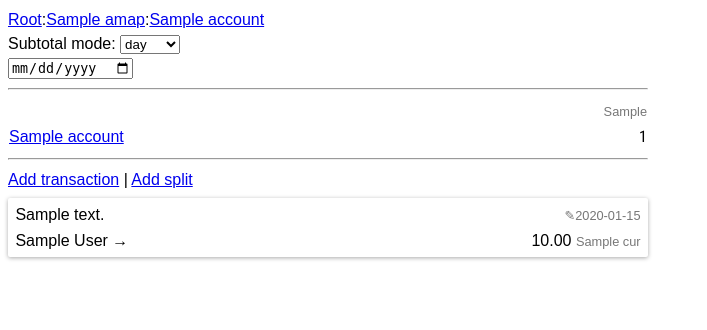
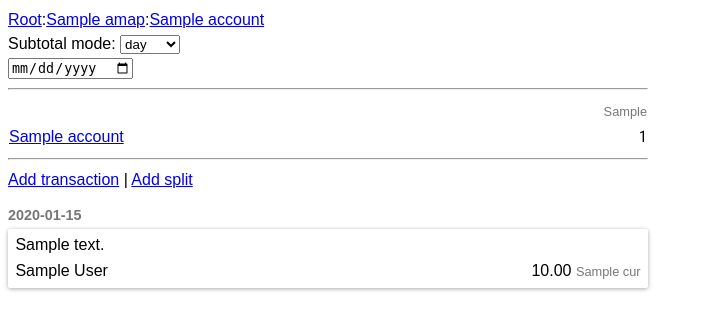
Before and after one commit to baverman/wadwise, a Python web app: template wadwise/web/templates/account/view.html in a window 1280 px wide. Shown: the top 330 px of the page, without its empty margins (0-707 px from the left). Run offline with Jinja, Linux system fonts and the light colour scheme; the template is opened without the code that fills it: most values are stand-ins (such as "Sample title", 1, 10 or a date in 2020).

Commit message:
generic vstack and card css styles

```diff
--- a/wadwise/web/templates/account/view.html
+++ b/wadwise/web/templates/account/view.html
@@ -104,24 +104,29 @@
 
 {% if account  %}
 <hr>
+<div>
     <a href="{{ url_for('transaction_edit', dest=account.aid) }}">Add transaction</a>
     | <a href="{{ url_for('transaction_edit', dest=account.aid, split=1) }}">Add split</a>
     {% if account.aid in env.joint_accounts %}
     | <a href="{{ url_for('transaction_edit', dest=account.aid + '.joint') }}">Joint</a>
     {% endif %}
+</div>
 
-<div class="transaction-list">
-{% for it in transactions %}
-<div class="transaction-item">
-    <table>
-        <tr {{ {'class': [None, 'transaction-header'][it.split], 'id': 't-' + it.tid} | xmlattr}} >
-            <td>{{ it.desc or '' }}</td>
-            <td class="tright">
-                <a href="{{ url_for('transaction_edit', tid=it.tid, dest=account.aid) }}" class="date">
-                    &#x270E;{{ it.date.date() }}
-                </a>
-            </td>
+<div class="gap gap-l"></div>
+
+<div class="vstack gap-xl" id="transaction-list">
+{% for gdt, tlist in transactions %}
+    <div>
+        <div style="font-size:90%; font-weight: bold; color: #777; line-height: 1.5; margin-bottom: 0.2em">{{ gdt.strftime('%d %B %Y') }}</div>
+        <div class="vstack">
+            {% for it in tlist %}
+            <div class="card transaction-item">
+                <table id="t-{{ it.tid }}" data-href="{{ url_for('transaction_edit', tid=it.tid, dest=account.aid) }}">
+                    {% if it.desc %}
+                        <tr {{ {'class': [None, 'transaction-header'][it.split]} | xmlattr}} >
+                            <td colspan="2">{{ it.desc }}</td>
                         </tr>
+                    {% endif %}
                     {% if it.split %}
                         {% for op_acc, op_amnt, op_cur in it.ops %}
                         <tr>
@@ -131,14 +136,28 @@
                         {% endfor %}
                     {% else %}
                         <tr>
-                <td>{{ env.amap[it.src].full_name }}&nbsp;&rarr;</td>
+                            <td>{{ env.amap[it.src].full_name }}</td>
                             <td class="tright">{{ '%.2f' % it.amount }}&nbsp;<span class="cur">{{ it.cur }}</span></td>
                         </tr>
                     {% endif %}
-        </div>
                 </table>
             </div>
             {% endfor %}
         </div>
+    </div>
+{% endfor %}
+</div>
 {% endif %}
+
+<script>
+const container = document.querySelector('#transaction-list');
+
+container.addEventListener('click', event => {
+  const target = event.target.closest('[data-href]');
+  if (target) {
+    window.location.href = target.dataset.href;
+  }
+});
+</script>
+
 {% endblock %}
--- a/wadwise/web/templates/base.html
+++ b/wadwise/web/templates/base.html
@@ -8,6 +8,12 @@
    <script src="/static/js/alpine.js" defer></script>
    <link rel="manifest" href="/static/manifest.json">
    <style>
+     @property --stack-gap {
+        syntax: "<length>";
+        inherits: false;
+        initial-value: 0;
+     }
+
      body {
         line-height: 1.5;
         font-family: Arial, sans-serif;
@@ -39,11 +45,9 @@
         display: inline-block;
      }
 
-     .transaction-item {
+     .card {
          border-radius: 2px;
          box-shadow: 0 1px 4px #aaa;
-         width: 100%;
-         margin-bottom: 0.6em;
          padding: 0.2em 0.4em;
      }
 
@@ -53,12 +57,12 @@
          border-collapse: collapse;
      }
 
+     .transaction-item td {
+         cursor: pointer;
+     }
+
      .transaction-header td {
         border-bottom: 1px solid #ddd;
-     }
-
-     .transaction-list {
-         margin-top: 0.4em;
      }
 
      .tright {
@@ -108,6 +112,35 @@
          padding: 0.5em;
          margin: 0.5em 0 0.5em 0;
      }
+
+     .vstack {
+        --stack-gap: 0.6em;
+        display: flex;
+        flex-direction: column;
+        gap: var(--stack-gap);
+     }
+
+     .gap {
+        --stack-gap: 0.6em;
+        content: "";
+        height: var(--stack-gap);
+     }
+
+     .w-100 {
+         width: 100%;
+     }
+
+     .gap-m {
+        --stack-gap: 0.6em;
+     }
+
+     .gap-l {
+        --stack-gap: 0.8em;
+     }
+
+     .gap-xl {
+        --stack-gap: 1.3em;
+     }
    </style>
 </head>
 <body>
--- a/wadwise/web/templates/import_transactions.html
+++ b/wadwise/web/templates/import_transactions.html
@@ -74,9 +74,9 @@ function tran_form() {
         <button type='submit'>Import</button>
     </p>
 
-    <div class="transaction-list">
+    <div class="vstack">
         <template x-for="(it, idx) in transactions" :key="idx">
-        <div :class="{'transaction-item': true, 'ignored': it.ignore, 'ok': !it.ignore && it.dest}">
+        <div :class="{'card': true, 'ignored': it.ignore, 'ok': !it.ignore && it.dest}">
             <table>
                 <tr>
                     <td x-text="it.type"></td>
--- a/wadwise/web/templates/settings.html
+++ b/wadwise/web/templates/settings.html
@@ -62,9 +62,9 @@ function joint_form() {
 
 <form method="POST" action="./joint-accounts" x-data="joint_form">
     <textarea name="data" x-text="JSON.stringify(joints)" hidden></textarea>
-    <div class="transaction-list">
+    <div class="vstack">
         <template x-for="(it, idx) in joints" :key="idx">
-            <div class="transaction-item">
+            <div class="card">
                 Main: {{ select_group('parent', '---', env.account_groups, **{'x-model': "it.parent"}) }}<br>
                 Me: {{ select_group('me', '---', env.account_groups, **{'x-model': "it.joints[0]"}) }}<br>
                 Clear: {{ select_group('clear', '---', env.account_groups, **{'x-model': "it.clear"}) }}<br>
```
Also changed, not shown: wadwise/web/views.py (+8 -1 lines). Lines whose indentation alone changed are shown as unchanged.
